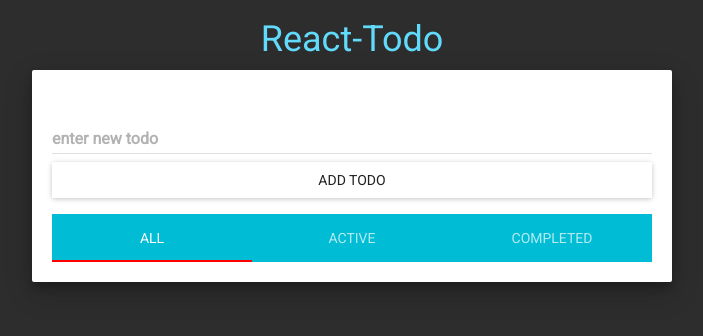
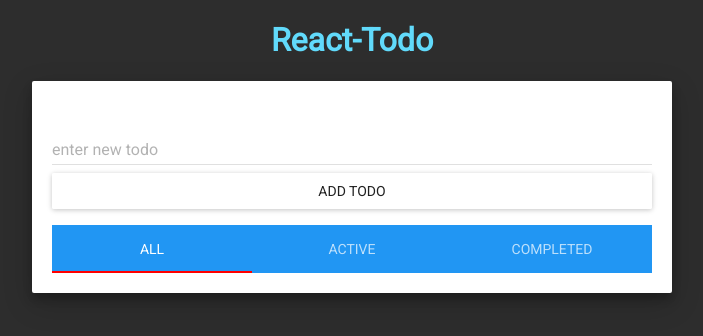
Before and after one commit to kschan1/React-todo, a React app: page / in a window 1280 px wide. Shown: the top 336 px of the page, without its empty margins (288-991 px from the left). Built offline with nearby package versions, Linux system fonts and the light colour scheme; what react-tap-event-plugin would draw is missing.

Commit message:
change primary color to blue and remove bootstrap

```diff
--- a/index.html
+++ b/index.html
@@ -4,7 +4,6 @@
     <meta charset="utf-8">
     <title>Document</title>
     <link href="https://fonts.googleapis.com/css?family=Roboto" rel="stylesheet">
-    <link rel="stylesheet" href="https://maxcdn.bootstrapcdn.com/bootstrap/3.3.7/css/bootstrap.min.css">
   </head>
   <body>
     <div id="root"></div>
--- a/src/App.js
+++ b/src/App.js
@@ -3,7 +3,7 @@ import injectTapEventPlugin from 'react-tap-event-plugin';
 
 import MuiThemeProvider from 'material-ui/styles/MuiThemeProvider';
 import getMuiTheme from 'material-ui/styles/getMuiTheme';
-import {deepOrange500} from 'material-ui/styles/colors';
+import {blue500} from 'material-ui/styles/colors';
 import RaisedButton from 'material-ui/RaisedButton';
 import TextField from 'material-ui/TextField';
 import Paper from 'material-ui/Paper';
@@ -14,7 +14,7 @@ import './App.css'
 
 const muiTheme = getMuiTheme({
   palette: {
-
+    primary1Color: blue500
   },
 });
 
```
